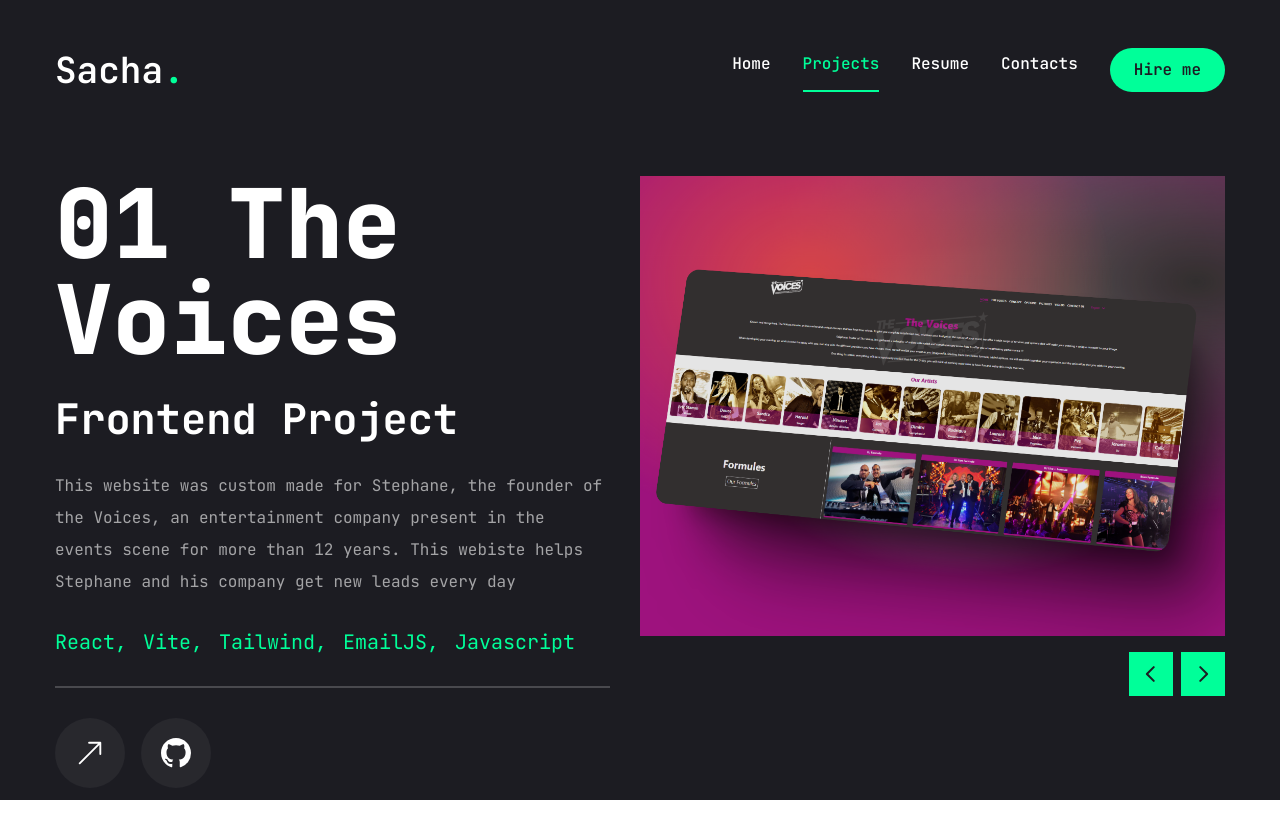
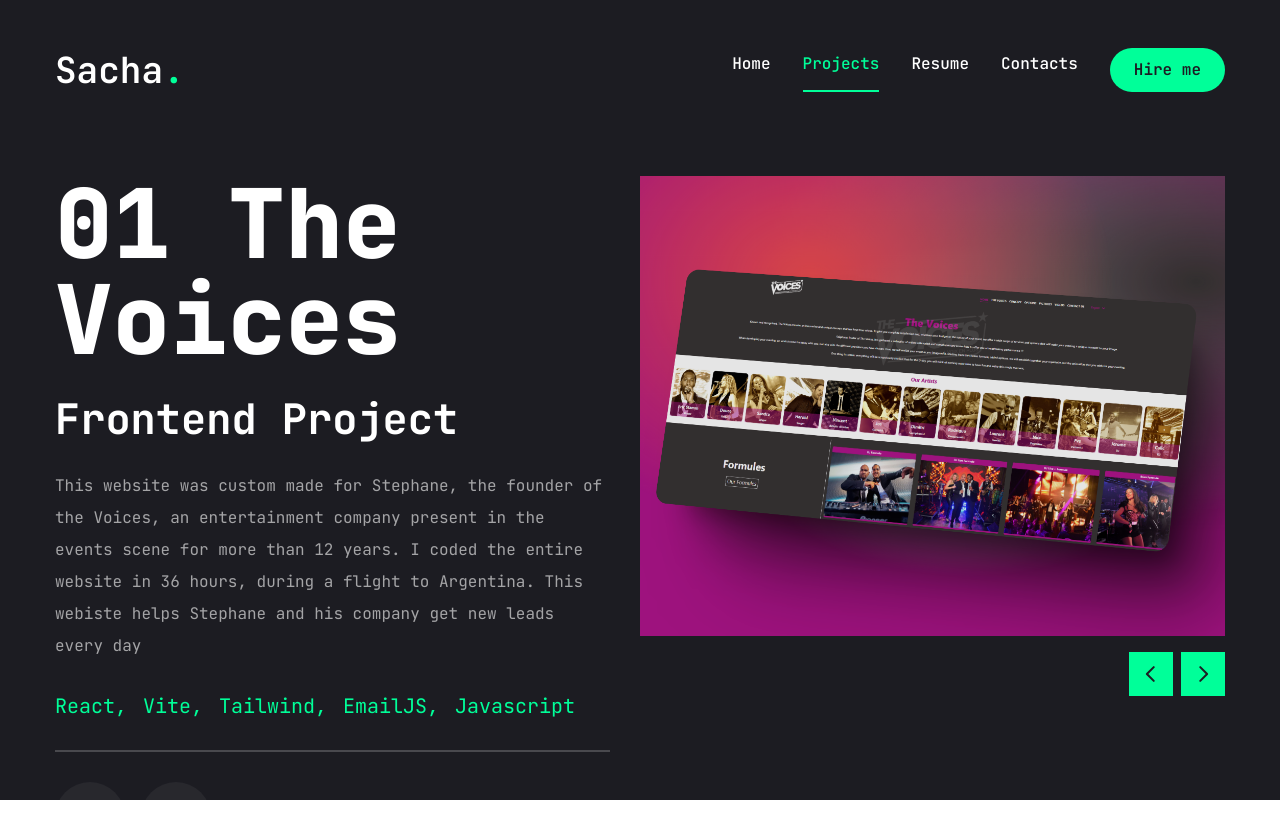
Before and after one commit to Sacha-Marciano/Portfolio, a Next.js app: page /projects in a window 1280 px wide. Shown: the top 838 px of the page. Before the commit the page ends 800 px from the top, so only its background shows below. Built offline with nearby package versions, Linux system fonts and the light colour scheme.

Commit message:
Update projects and stats

```diff
--- a/app/projects/page.jsx
+++ b/app/projects/page.jsx
@@ -26,7 +26,7 @@
     num: "01",
     category: "Frontend",
     title: "The Voices",
-    description: `This website was custom made for Stephane, the founder of the Voices, an entertainment company present in the events scene for more than 12 years. This webiste helps Stephane and his company get new leads every day`,
+    description: `This website was custom made for Stephane, the founder of the Voices, an entertainment company present in the events scene for more than 12 years. I coded the entire website in 36 hours, during a flight to Argentina. This webiste helps Stephane and his company get new leads every day`,
     stack: [
       { name: "React" },
       { name: "Vite" },
@@ -127,6 +127,21 @@
   {
     num: "07",
     category: "Full Stack",
+    title: "W.I.S.E. Foundation",
+    description:
+      "I designed and developed the official website for the W.I.S.E. Foundation as part of a team of five full-stack developers, using Next.js, Tailwind CSS, and TypeScript to deliver a responsive and accessible experience. The site amplifies the foundation’s mission to empower women economically and build purpose-driven communities. In addition to the website, I led the development of a custom Learning Management System (LMS) to support their educational initiatives, which is also featured in my portfolio. This project highlights my ability to collaborate effectively and deliver impactful, scalable digital solutions.",
+    stack: [
+      { name: "Next.js" },
+      { name: "Tailwind.css" },
+      { name: "Typescript" },
+    ],
+    image: "/assets/projects/WISE/WISE.png",
+    live: "https://www.wisefdn.org/",
+    github: "",
+  },
+  {
+    num: "08",
+    category: "Full Stack",
     title: "WTWR",
     description: `WTWR is a smart weather app where functionality meets security and style!
 I built the frontend and my first-ever REST API, complete with user authentication, to fetch real-time weather from WeatherAPI.
@@ -144,7 +159,7 @@
     github: "https://github.com/Sacha-Marciano/se_project_react",
   },
   {
-    num: "08",
+    num: "09",
     category: "Frontend",
     title: "Around the U.S",
     description: `Around the US is an Instagram-like app inspired by Jacques Cousteau’s incredible adventures!
@@ -162,7 +177,7 @@
     github: "https://github.com/Sacha-Marciano/se_project_aroundtheus",
   },
   {
-    num: "09",
+    num: "10",
     category: "Frontend",
     title: " Coffee Shop Menu",
     description: `This vibrant landing page brings your favorite coffee shop experience online!
@@ -172,21 +187,6 @@
     image: "/assets/projects/Coffeeshop/Coffeeshop.png",
     live: "",
     github: "https://github.com/Sacha-Marciano/se_project_coffeeshop",
-  },
-  {
-    num: "10",
-    category: "Full Stack",
-    title: "Coming soon",
-    description:
-      "I am actually working with a team of 5 FS devs to create a deploy a CRM for a foundation.",
-    stack: [
-      { name: "Next.js" },
-      { name: "Tailwind.css" },
-      { name: "Typescript" },
-    ],
-    image: "",
-    live: "",
-    github: "",
   },
 ];
 
--- a/app/resume/page.jsx
+++ b/app/resume/page.jsx
@@ -1,12 +1,23 @@
 "use client";
 
-import { FaHtml5, FaCss3, FaJs, FaReact, FaNodeJs } from "react-icons/fa";
+import {
+  FaHtml5,
+  FaCss3,
+  FaJs,
+  FaReact,
+  FaNodeJs,
+  FaAws,
+} from "react-icons/fa";
 import {
   SiTailwindcss,
   SiNextdotjs,
   SiMongodb,
   SiExpress,
   SiTypescript,
+  SiGooglecloud,
+  SiMui,
+  SiShadcnui,
+  SiGithub,
 } from "react-icons/si";
 
 import { Tabs, TabsContent, TabsList, TabsTrigger } from "@/components/ui/tabs";
@@ -128,6 +139,10 @@
       name: "CSS 3",
     },
     {
+      icon: <SiTailwindcss />,
+      name: "Tailwind CSS",
+    },
+    {
       icon: <FaJs />,
       name: "Javascript",
     },
@@ -138,6 +153,10 @@
     {
       icon: <FaReact />,
       name: "React",
+    },
+    {
+      icon: <SiNextdotjs />,
+      name: "Next.js",
     },
     {
       icon: <SiMongodb />,
@@ -152,12 +171,24 @@
       name: "Node.js",
     },
     {
-      icon: <SiNextdotjs />,
-      name: "Next.js",
+      icon: <SiGooglecloud />,
+      name: "Google Cloud Platform",
     },
     {
-      icon: <SiTailwindcss />,
-      name: "Tailwind CSS",
+      icon: <FaAws />,
+      name: "Amazon Web Services",
+    },
+    {
+      icon: <SiMui />,
+      name: "Material UI",
+    },
+    {
+      icon: <SiShadcnui />,
+      name: "Shadcn UI",
+    },
+    {
+      icon: <SiGithub />,
+      name: "Github",
     },
   ],
 };
--- a/components/Stats.jsx
+++ b/components/Stats.jsx
@@ -4,19 +4,19 @@
 
 const stats = [
   {
-    num: 8,
+    num: 16,
     text: "Month of experience",
   },
   {
-    num: 9,
+    num: 10,
     text: "Projects completed",
   },
   {
-    num: 10,
+    num: 15,
     text: "Technologies mastered",
   },
   {
-    num: 372,
+    num: 520,
     text: "GitHub contributions",
   },
 ];
```
Also changed, not shown: public/assets/projects/WISE/WISE.png (added).
